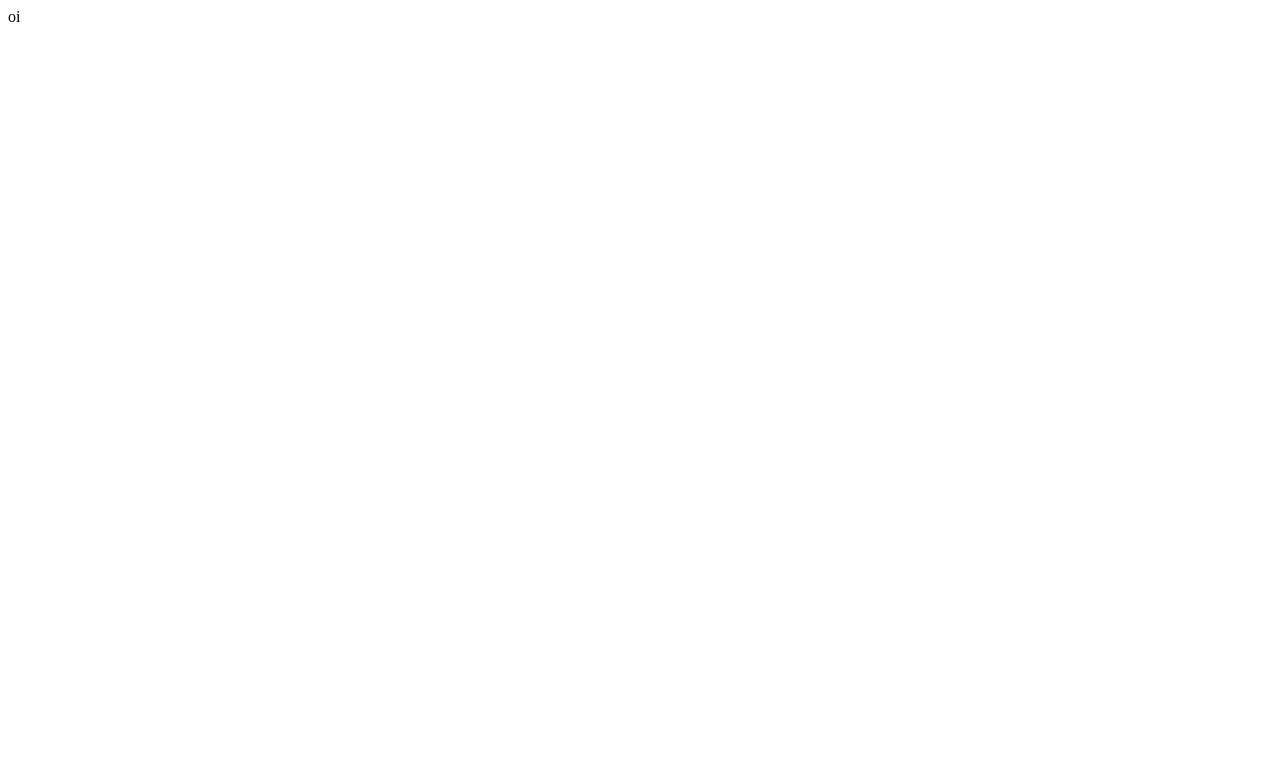
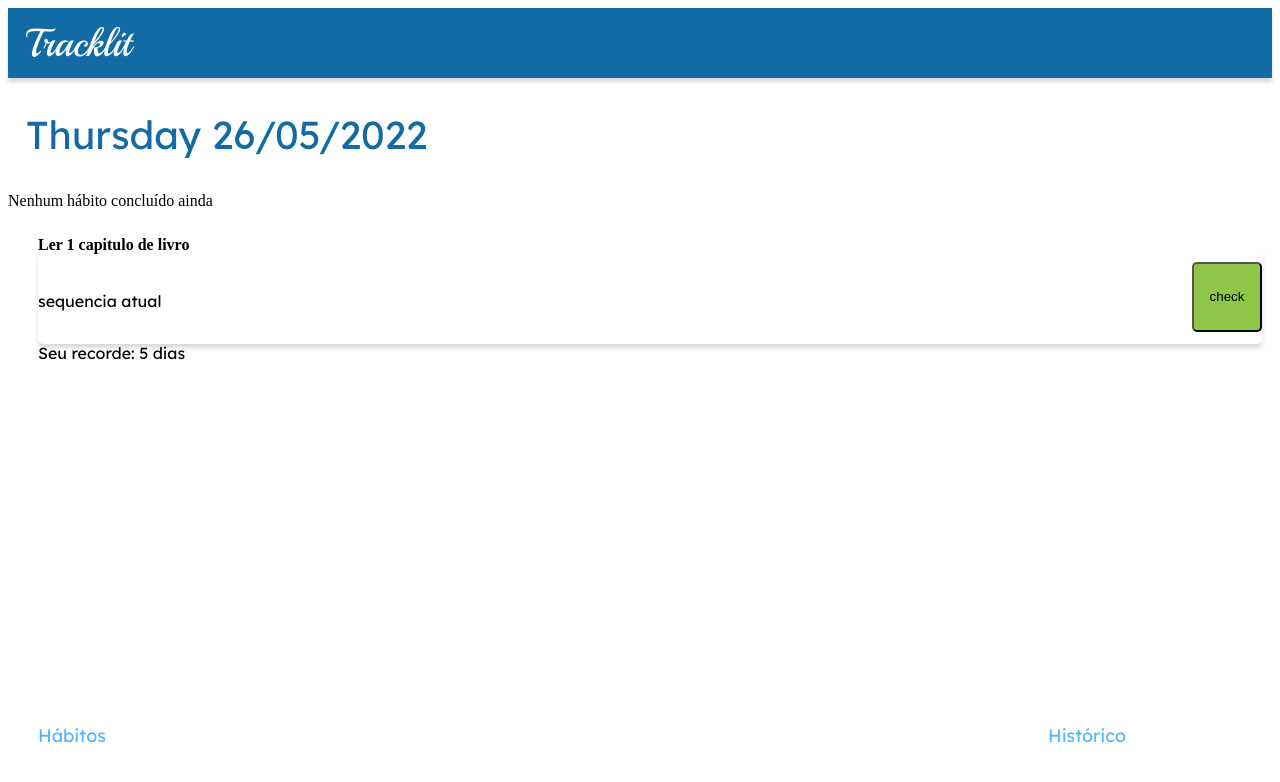
Before and after one commit to TiaraOliveira/projeto10-trackit, a React (Create React App) app: page /Hoje in a window 1280 px wide. Shown: the top 782 px of the page. Built offline with nearby package versions, Linux system fonts and the light colour scheme.

Commit message:
tela add novo habito

```diff
--- a/package.json
+++ b/package.json
@@ -4,6 +4,7 @@
   "private": true,
   "dependencies": {
     "axios": "^0.27.2",
+    "dayjs": "^1.11.2",
     "react": "^17.0.2",
     "react-dom": "^17.0.2",
     "react-router-dom": "^6.3.0",
--- a/src/App.js
+++ b/src/App.js
@@ -5,6 +5,7 @@ import Hoje from "./components/Hoje";
 import TelaHabitos from "./components/Telahabitos";
 import UserContext from "./components/contexts/UserContext";
 import { useState } from "react";
+import Historico from "./components/Historico";
 
 export default function App(){
 
@@ -22,6 +23,7 @@ export default function App(){
                     <Route path="/Cadastro" element={<TelaCadastro />}/>
                     <Route path="/Habitos" element={<TelaHabitos />}/>
                     <Route path="/Hoje" element={<Hoje />} />
+                    <Route path="/Historico" element={<Historico />} />
                 </Routes>
             </BrowserRouter>
         </UserContext.Provider>
--- a/src/components/Footer.js
+++ b/src/components/Footer.js
@@ -1,9 +1,18 @@
 import styled from "styled-components"
+import {useNavigate} from "react-router-dom";
+
 export default function Footer(){
+const navigate = useNavigate()
+function Habits(){
+    navigate("/Habitos");
+}
+function Historic(){
+    navigate("/Historico");
+}
     return(
         <Conteiner>
-            <p>Hábitos</p>
-            <p>Histórico</p>
+            <p onClick={Habits}>Hábitos</p>
+            <p onClick={Historic}>Histórico</p>
         </Conteiner>
 
     )
@@ -17,8 +26,9 @@ const Conteiner = styled.div`
     position: fixed;
 	bottom: 0;
     justify-content: space-between;
-    width: 95%;
+    width: 85%;
     height: 70px;
+    margin: 10px 10px 30px 30px;
 
 	p{
         font-family: 'Lexend Deca';
--- /dev/null
+++ b/src/components/Historico.js
@@ -0,0 +1,40 @@
+import Topo from './Topo';
+import styled from 'styled-components';
+import Footer from './Footer';
+
+export default function Historico(){
+
+  return(
+      <>
+         <Topo />
+         <Container>
+             <h2>Histórico</h2>
+             <p>Em breve você poderá ver o histórico dos seus hábitos aqui!</p>
+
+         </Container>
+         <Footer />
+      </>
+  )
+}
+
+const Container = styled.div`
+    p{
+        font-family: 'Lexend Deca';
+        font-style: normal;
+        font-weight: 400;
+        font-size: 18px;
+        line-height: 22px;
+        margin: 10px 10px 30px 30px;
+    }
+
+    h2{
+        color: #126BA5;
+
+font-family: 'Lexend Deca';
+        font-style: normal;
+        font-weight: 400;
+        font-size: 38.982px;
+        line-height: 49px;
+        margin-left: 18px
+
+`;
--- a/src/components/Hoje.js
+++ b/src/components/Hoje.js
@@ -1,11 +1,74 @@
-
-import UserContext from './contexts/UserContext';
-import { useContext } from "react";
+import Topo from './Topo';
+import dayjs from 'dayjs';
+import styled from 'styled-components';
+import Footer from './Footer';
 
 export default function Hoje(){
+  const now = dayjs()
   return(
       <>
-      oi
+         <Topo />
+         <Container>
+             <h2> {now.format("dddd")} {now.format("DD/MM/YYYY")}</h2>
+             <p>Nenhum hábito concluído ainda</p>
+             <Atividade>
+                <div>
+                    <h4>Ler 1 capitulo de livro</h4>
+                    <p>sequencia atual</p>
+                    <p>Seu recorde: 5 dias</p>
+                </div>
+                <button>check</button>
+             </Atividade>
+         </Container>
+         <Footer />
       </>
   )
 }
+
+
+const Container = styled.div`
+
+
+    h2{
+        color: #126BA5;
+
+font-family: 'Lexend Deca';
+        font-style: normal;
+        font-weight: 400;
+        font-size: 38.982px;
+        line-height: 49px;
+        margin-left: 18px
+    }
+    button{
+        height: 70px;
+        width: 70px;
+        background: #8FC549;
+        border-radius: 5px;
+    }
+
+`;
+
+const Atividade = styled.div`
+    display: flex;
+    justify-content: space-between;
+    align-items: center;
+    margin: 40px 10px 30px 30px;
+    height: 94px;
+    background: #FFFFFF;
+    border-radius: 5px;
+    box-shadow: 0px 4px 4px rgba(0, 0, 0, 0.15);
+
+p{
+  font-family: 'Lexend Deca';
+  font-style: normal;
+
+
+}
+
+div{
+    display: flex;
+    flex-direction: column;
+    justify-content: center;
+    align-items: flex-start;
+}
+`
--- a/src/components/MyHabits.js
+++ b/src/components/MyHabits.js
@@ -1,21 +1,61 @@
+import { useState } from "react";
 import styled from "styled-components"
+
+
+
 export default function MyHabits(){
+
+const[NewHabits, setNewHabits] = useState([])
+const [toggle, setToggle] = useState(false);
+const week = [
+    {id:1, dia:"D"},
+    {id:2, dia:"S"},
+    {id:3, dia:"T"},
+    {id:4, dia:"Q"},
+    {id:5, dia:"Q"},
+    {id:6, dia:"S"},
+    {id:7, dia:"S"},
+]
+
+    function addHabito(){
+        return(
+        setNewHabits(
+        <HabitoNovo>
+            <input placeholder="nome do hábito" type="text" />
+
+                {week.map((day) => <Days onClick={()=> setToggle(true)} toggle={toggle}>{day.dia}</Days>)}
+
+         <Changes>
+                <h2>Cancelar</h2>
+                <button>Salvar</button>
+         </Changes>
+        </HabitoNovo>
+        ))
+
+    }
     return(
         <Habits>
+            <AdicionarHabito>
                 <h1>Meus hábitos</h1>
-            <button>+</button>
+                <button onClick={(addHabito)}>+</button>
+            </AdicionarHabito>
+         {NewHabits}
         </Habits>
     )
 }
 
 const Habits = styled.div`
         display: flex;
-        margin: 10px 10px 30px 30px;
         justify-content: space-between;
         align-items: center;
+        flex-direction: column;
+`
 
-
-
+const AdicionarHabito = styled.div`
+        display: flex;
+        align-items:  center;
+        justify-content: space-between;
+        width: 90%;
         h1{
             font-family: 'Lexend Deca';
             font-style: normal;
@@ -28,6 +68,7 @@ const Habits = styled.div`
         }
 
         button{
+
 background: #52B6FF;
             border-radius: 5px;
             color: #ffffff;
@@ -44,3 +85,73 @@ const Habits = styled.div`
         }
 
 `
+
+const HabitoNovo = styled.div`
+        display: flex;
+        justify-content: space-between;
+        align-items: flex-start;
+        flex-direction: column;
+
+        input{
+            height: 45px;
+            width: 303px;
+            margin-top:30px;
+        }
+
+        button{
+
+            margin-top:10px;
+            margin-left:5px;
+            width: 30px;
+            height: 30px;
+
+
+        }
+        .Days{
+            backgroud-color="red";
+        }
+
+`
+
+const Changes = styled.div`
+        display: flex;
+        justify-content: flex-end;
+        align-items: center;
+
+        button{
+            width: 84px;
+            height: 35px;
+            left: 257px;
+            top: 277px;
+            background: #52B6FF;
+            border-radius: 5px;
+            font-family: 'Lexend Deca';
+            font-style: normal;
+            font-weight: 400;
+            font-size: 15.976px;
+            line-height: 20px;
+            color: #FFFFFF;
+        }
+
+        h2{
+            font-family: 'Lexend Deca';
+            font-style: normal;
+            font-weight: 400;
+            font-size: 16px;
+            color: #52B6FF;
+        }
+
+`
+
+const Days = styled.div`
+        display: flex;
+        justify-content: center;
+        align-items: center;
+        background: ${({toggle}) => toggle ? '#ffffff': '#446677'};
+        margin-top:10px;
+        margin-left:5px;
+        width: 30px;
+        height: 30px;
+        border: 1px solid #D5D5D5;
+        border-radius: 5px;
+`
--- a/src/components/TelaLogin.js
+++ b/src/components/TelaLogin.js
@@ -23,7 +23,7 @@ export default function TelaLogin(){
 
             setDados(response.data);
             console.log({dados})
-            navigate("/Habitos");
+            navigate("/Hoje");
           });
 
         promise.catch(err => console.log(err))
--- a/src/components/Topo.js
+++ b/src/components/Topo.js
@@ -1,7 +1,7 @@
 import styled from 'styled-components';
 import UserContext from './contexts/UserContext';
 import { useContext } from "react";
-export default function Topo({}){
+export default function Topo(){
     const {dados} = useContext(UserContext);
 
     return(
--- a/src/components/teste.css
+++ b/src/components/teste.css
@@ -1,4 +1,4 @@
 body{
-
+justify-content: e;
 
    margin-right: 19px;}
```
Also changed, not shown: 1 other file (tests, documents, lock files or other folders). Lines whose indentation alone changed are shown as unchanged.
